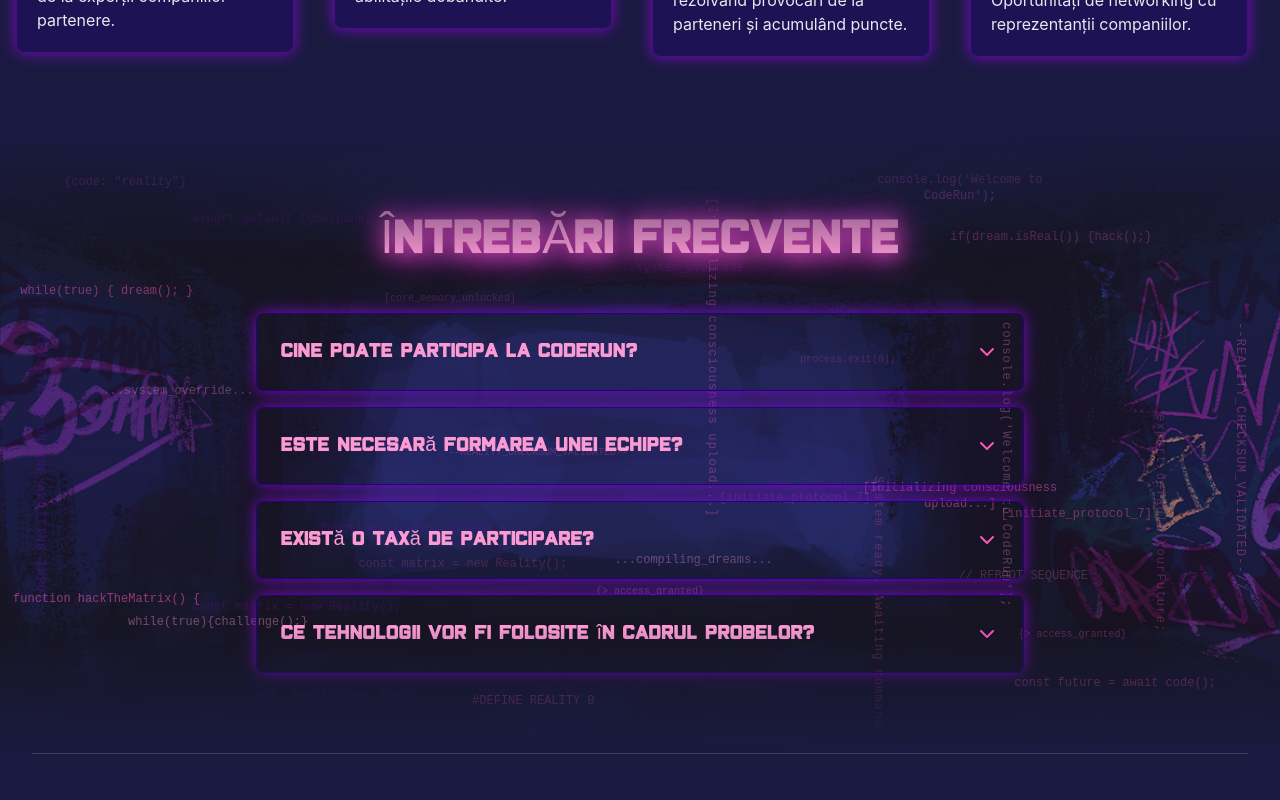
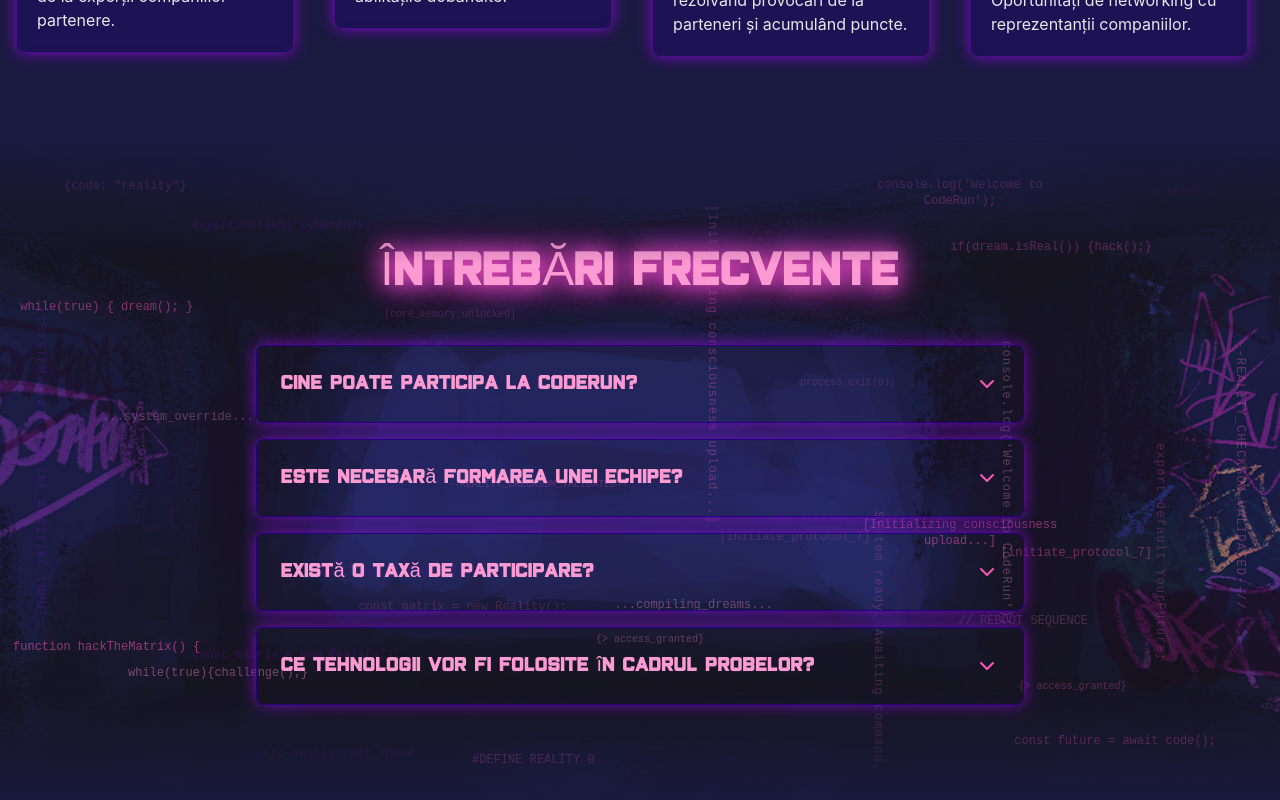
Before and after one commit to alexandrubucur-hub/coderun.final_2025, a Next.js app: page / in a window 1280 px wide. Shown: the part 3860-4660 px from the top of the page. Built offline with nearby package versions, Linux system fonts and the light colour scheme; what @designbycode/tailwindcss-text-glitch would draw is missing.

Commit message:
peding faq

```diff
--- a/app/components/home/Faq.tsx
+++ b/app/components/home/Faq.tsx
@@ -169,7 +169,7 @@
      };
 
      return (
-          <section className="relative w-full overflow-hidden bg-gradient-cyberpunk">
+          <section className="relative w-full overflow-hidden bg-gradient-cyberpunk py-8">
                <div className="absolute inset-0 z-0">
                     <div
                          className="absolute inset-0 bg-cover bg-center bg-no-repeat"
```
